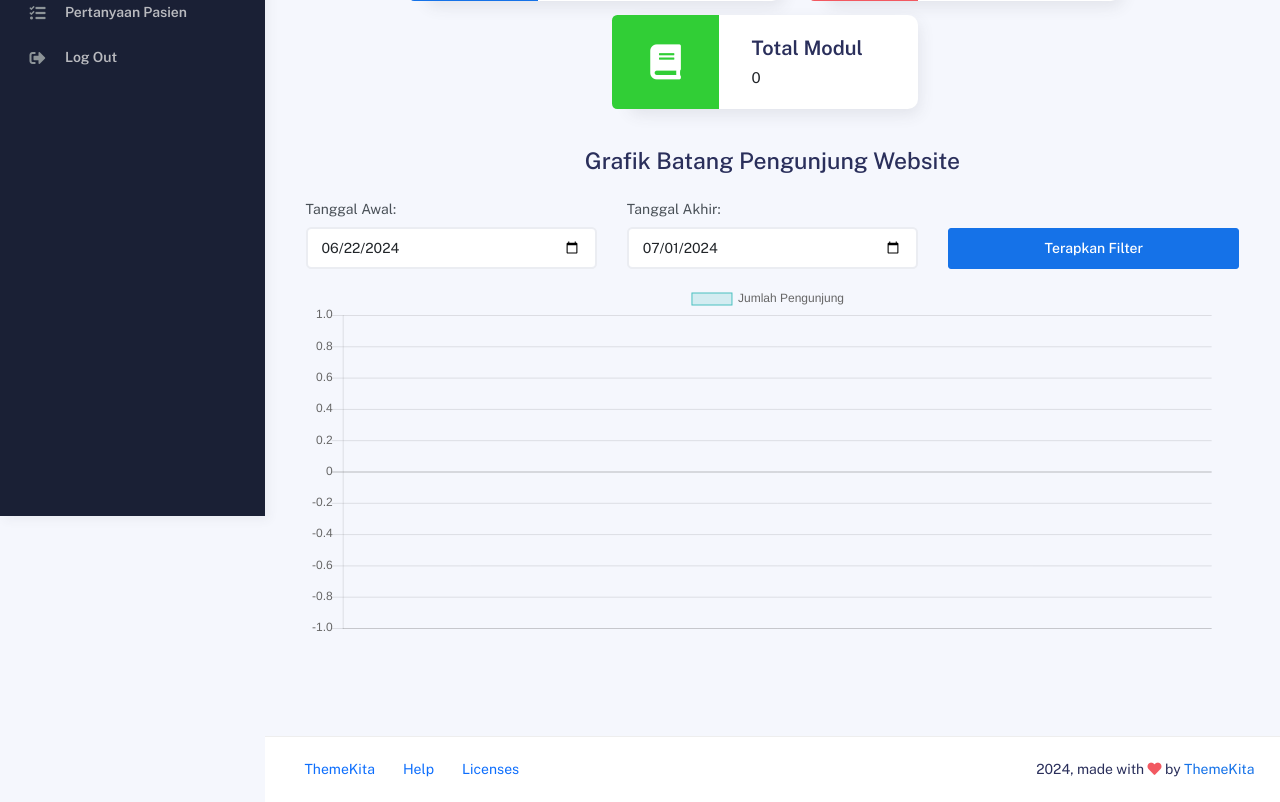
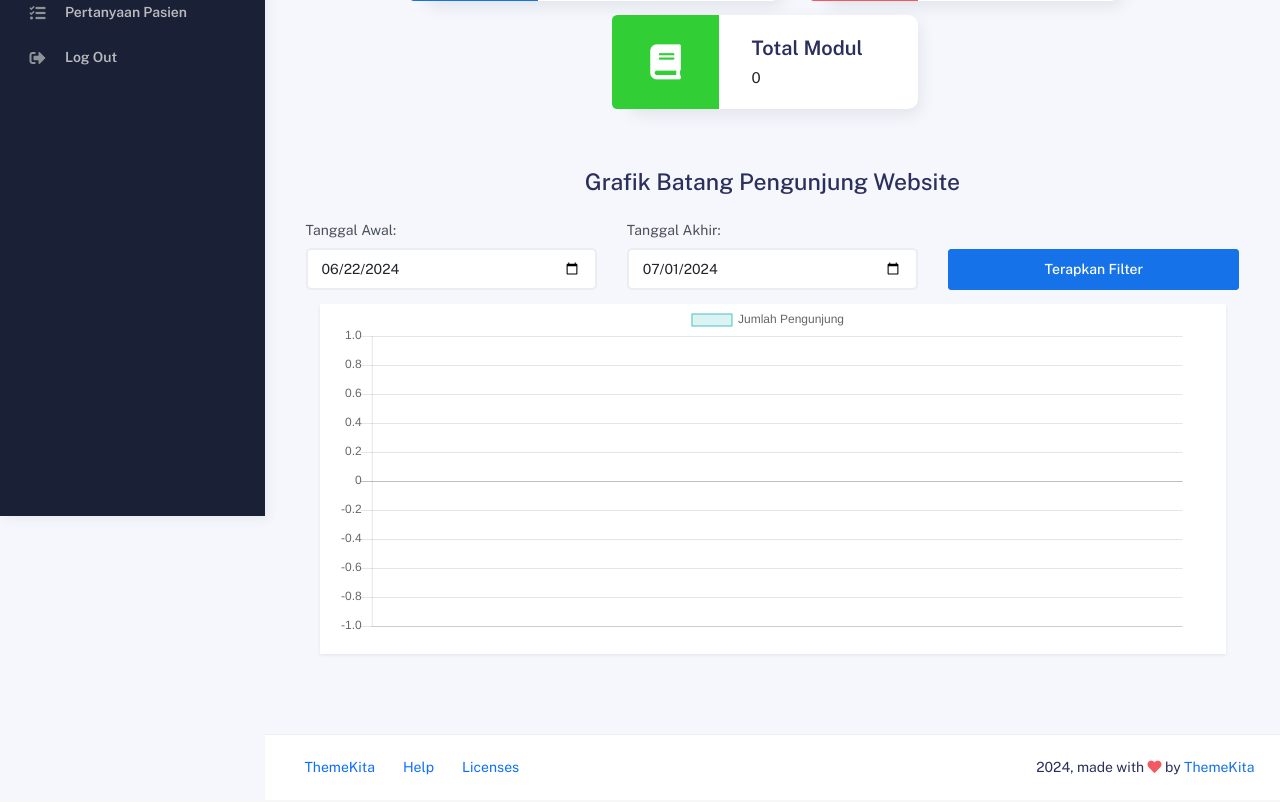
Before and after one commit to flexedosp/laravel-puskes-cb, a Laravel app: template resources/views/admin/dashboard.blade.php in a window 1280 px wide. Shown: the part 284-1086 px from the top of the page. After the commit the page ends 1059 px from the top, so only its background shows below. Run offline with Laravel 12, Linux system fonts and the light colour scheme; the template is opened without the code that fills it, so the values that code supplies are empty; some libraries are stand-ins or nearby versions.

Commit message:
Tambahin background putih pada chart

```diff
--- a/resources/views/admin/dashboard.blade.php
+++ b/resources/views/admin/dashboard.blade.php
@@ -79,7 +79,7 @@
                     </div>
 
                     <div class="my-3">
-                        <h3 class="text-center mb-4">Grafik Batang Pengunjung Website</h3>
+                        <h3 class="text-center mb-4 mt-5">Grafik Batang Pengunjung Website</h3>
 
                         <div class="row mb-3">
                             <div class="col-md-4">
@@ -95,7 +95,7 @@
                             </div>
                         </div>
 
-                        <div class="row">
+                        <div class="row bg-white mx-3 shadow-sm">
                             <div class="col">
                                 <canvas id="visitorChart" style="width: 300px; height:80%"></canvas>
                             </div>
```
